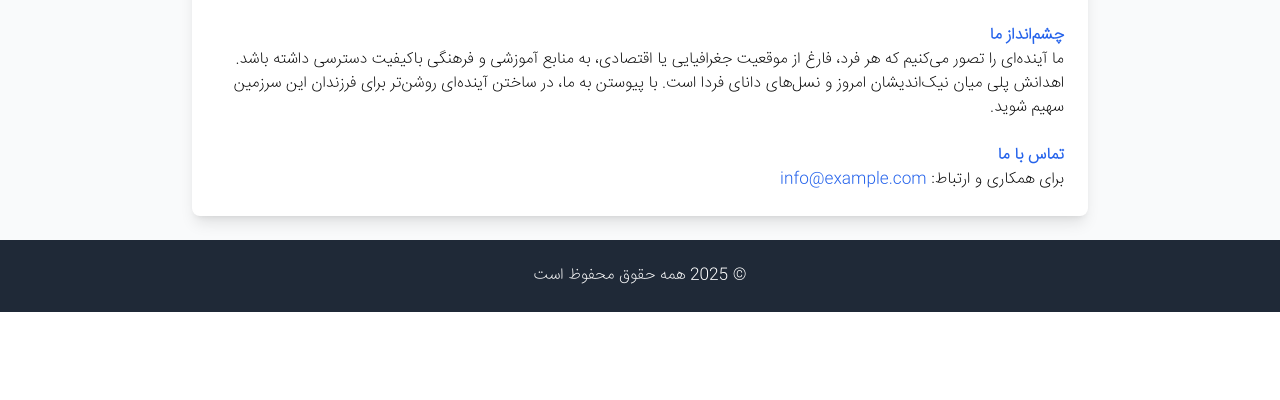
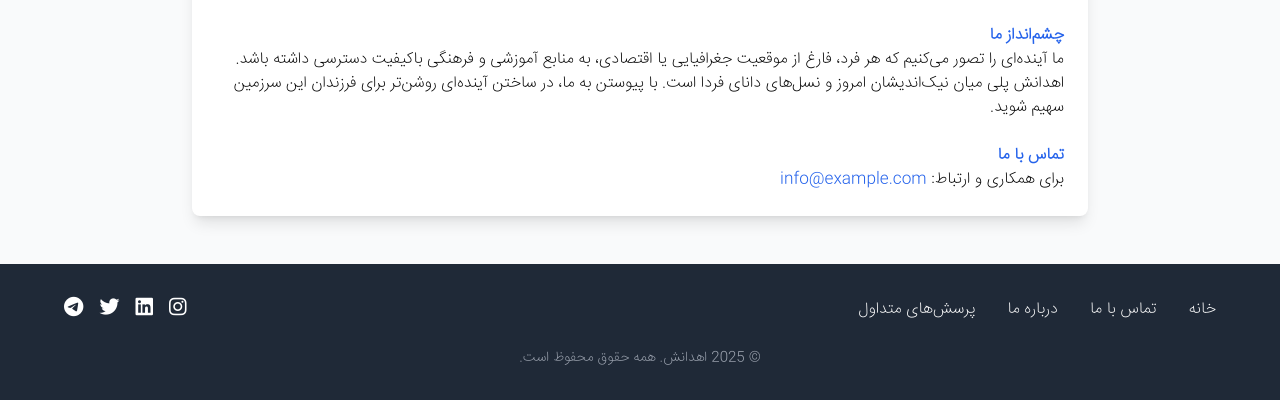
Before and after one commit to hrzjanati/librariesFroTest, a Django app: page /about/ in a window 1280 px wide. Shown: the part 561-961 px from the top of the page. Before the commit the page ends 873 px from the top, so only its background shows below. Run offline with Django 5.2, Linux system fonts and the light colour scheme; some libraries are stand-ins or nearby versions.

Commit message:
add footer in base html

```diff
--- a/templates/base.html
+++ b/templates/base.html
@@ -75,9 +75,41 @@
 
 {% block body %}{% endblock %}
 
-<footer class="bg-gray-800 text-white p-6 mt-6 text-center">
-    {{ TEXTS.general.footer_title }}
+<footer class="bg-gray-800 text-white p-8 mt-12">
+    <div class="max-w-6xl mx-auto flex flex-col md:flex-row justify-between items-center gap-6">
+
+        <!-- لینک‌های مهم -->
+        <div class="flex flex-col md:flex-row gap-4 md:gap-8 text-center md:text-right">
+            <a href="{% url 'home' %}" class="hover:text-blue-400 transition">خانه</a>
+            <a href="{% url 'contact_us' %}" class="hover:text-blue-400 transition">تماس با ما</a>
+            <a href="{% url 'about_us' %}" class="hover:text-blue-400 transition">درباره ما</a>
+            <a href="{% url 'faq' %}" class="hover:text-blue-400 transition">پرسش‌های متداول</a>
+        </div>
+
+        <!-- شبکه‌های اجتماعی -->
+        <div class="flex gap-4 text-xl">
+            <a href="https://www.instagram.com/yourpage" target="_blank" class="hover:text-pink-500 transition">
+                <i class="fab fa-instagram"></i>
+            </a>
+            <a href="https://www.linkedin.com/in/yourpage" target="_blank" class="hover:text-blue-400 transition">
+                <i class="fab fa-linkedin"></i>
+            </a>
+            <a href="https://twitter.com/yourpage" target="_blank" class="hover:text-blue-300 transition">
+                <i class="fab fa-twitter"></i>
+            </a>
+            <a href="https://t.me/yourpage" target="_blank" class="hover:text-blue-500 transition">
+                <i class="fab fa-telegram"></i>
+            </a>
+        </div>
+    </div>
+
+    <div class="mt-6 text-center text-gray-400 text-sm">
+        © 2025 اهدانش. همه حقوق محفوظ است.
+    </div>
 </footer>
+
+<!-- اضافه کردن FontAwesome برای آیکون‌ها -->
+<script src="https://kit.fontawesome.com/a076d05399.js" crossorigin="anonymous"></script>
 
 {% block scripts %}
 <script>
```
